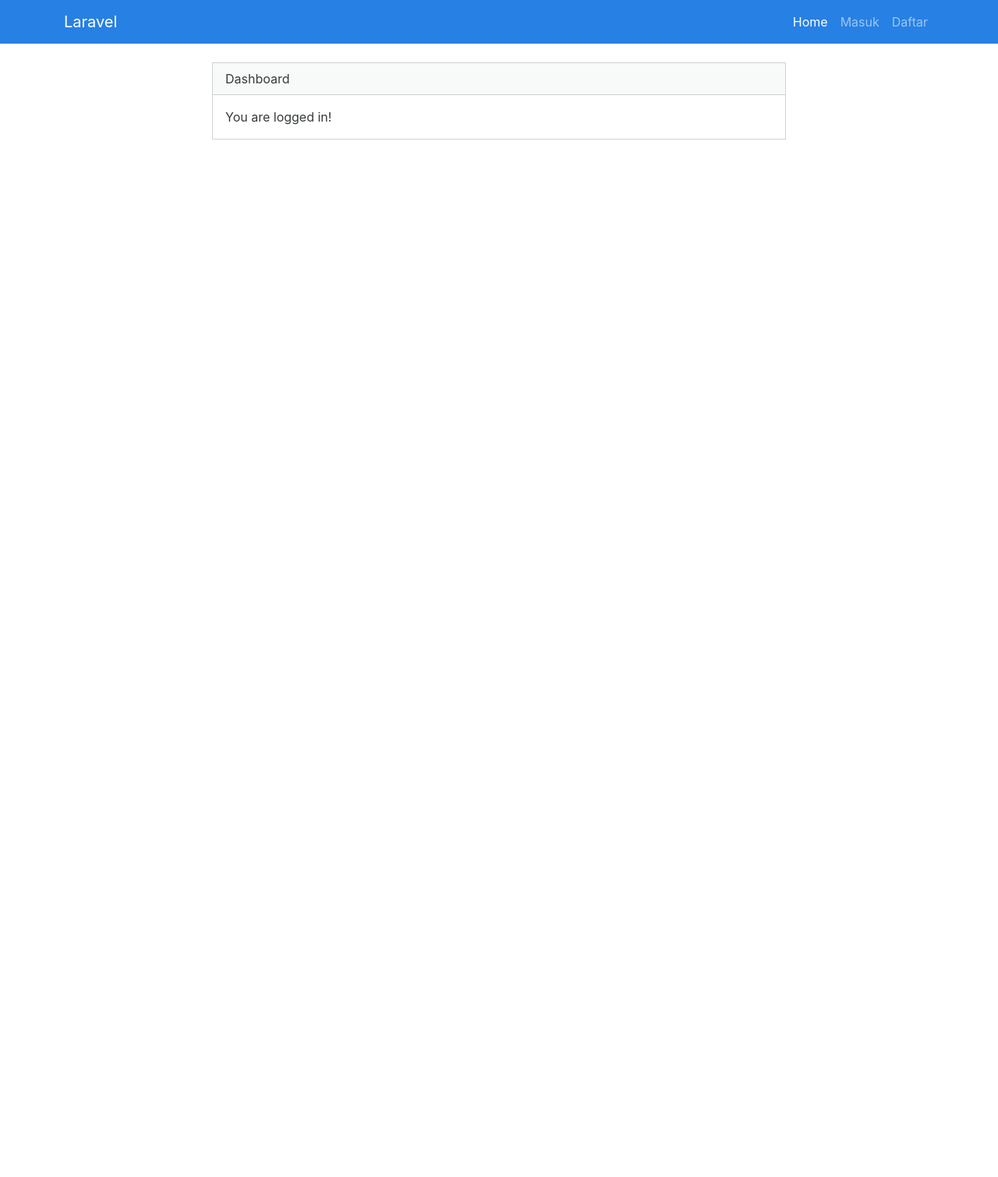
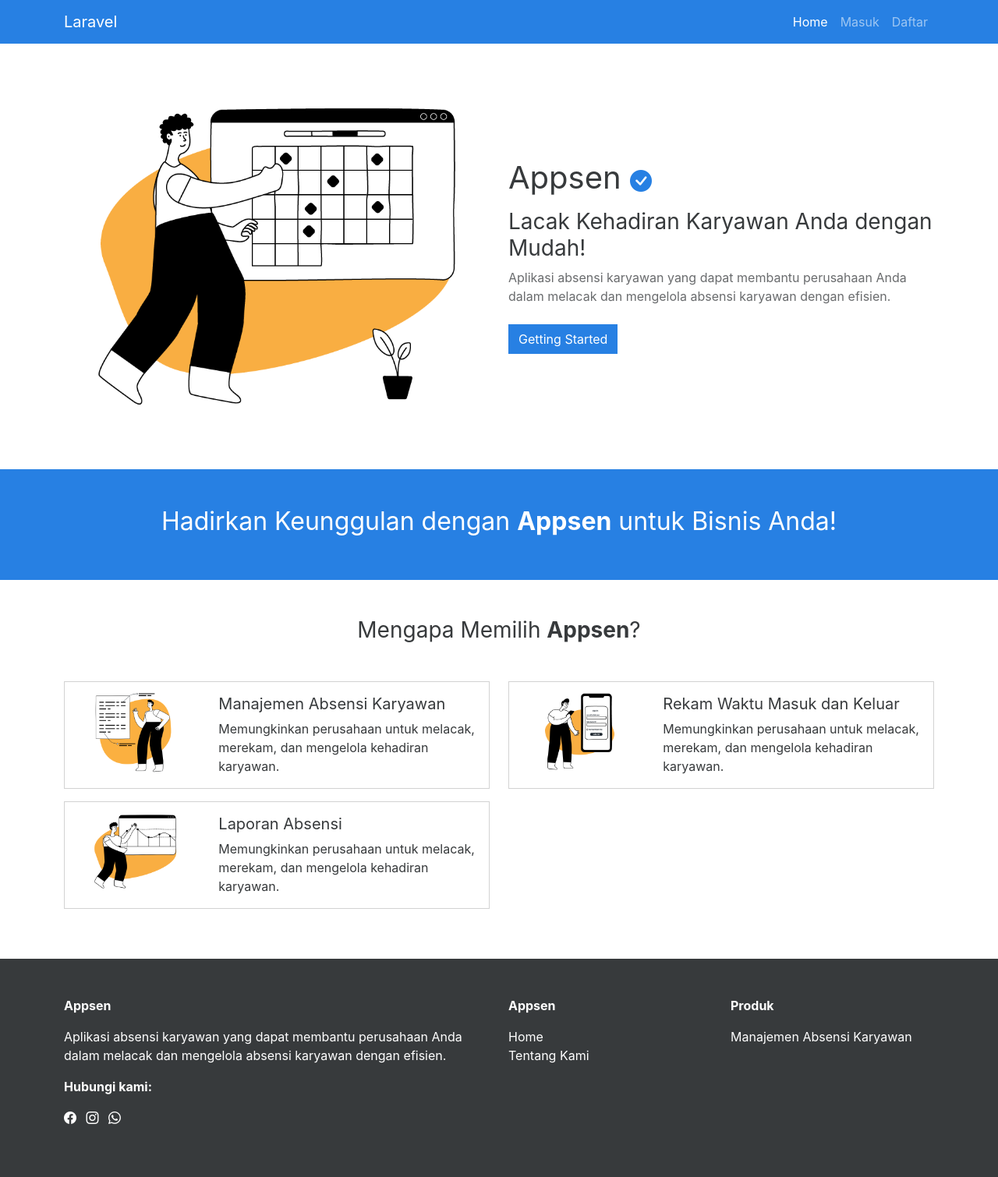
Before and after one commit to Avsholeh/appsen, a Laravel app: template resources/views/home.blade.php in a window 1280 px wide. Shown: the whole page at 78% size. Before the commit the page ends 179 px from the top, so only its background shows below. Run offline with Laravel 8, Linux system fonts and the light colour scheme; the template is opened without the code that fills it, so the values that code supplies are empty.

Commit message:
feat: home

```diff
--- a/resources/views/home.blade.php
+++ b/resources/views/home.blade.php
@@ -1,23 +1,131 @@
-@extends('layouts.app')
+<!DOCTYPE html>
+<html lang="{{ str_replace('_', '-', app()->getLocale()) }}">
 
-@section('content')
-<div class="container">
-    <div class="row justify-content-center">
-        <div class="col-md-8">
-            <div class="card">
-                <div class="card-header">{{ __('Dashboard') }}</div>
+<head>
+    <meta charset="utf-8">
+    <meta name="viewport" content="width=device-width, initial-scale=1">
+    <title>{{ config('app.name') }}</title>
+    <link href="{{ asset('css/app.css') }}" rel="stylesheet">
+</head>
 
-                <div class="card-body">
-                    @if (session('status'))
-                        <div class="alert alert-success" role="alert">
-                            {{ session('status') }}
-                        </div>
-                    @endif
+<body>
+    <header>
+        @include('partials.navbar')
+    </header>
+    <main>
 
-                    {{ __('You are logged in!') }}
+        <section class="container">
+            <div class="row">
+                <div class="col-12 col-sm-12 col-md-6">
+                    <img src="{{ asset('images/cartoon-date-picker.png') }}" class="img-fluid" loading="lazy">
+                </div>
+                <div class="col-12 col-sm-12 col-md-6 d-flex flex-column justify-content-center">
+                    <h1 class="pb-2">Appsen <i class="bi bi-check-circle-fill text-primary" style="font-size: .7em"></i></h1>
+                    <h3>Lacak Kehadiran Karyawan Anda dengan Mudah!</h3>
+                    <p class="text-muted pb-2">Aplikasi absensi karyawan yang dapat membantu perusahaan Anda dalam melacak
+                        dan mengelola absensi
+                        karyawan dengan efisien.</p>
+                    <div>
+                        <a href="{{ route('register') }}" class="btn btn-primary">Getting Started</a>
+                    </div>
                 </div>
             </div>
-        </div>
-    </div>
-</div>
-@endsection
+        </section>
+
+        <section class="bg-primary mb-5">
+            <div class="container text-white text-center py-5">
+                <h2>Hadirkan Keunggulan dengan <strong>Appsen</strong> untuk Bisnis Anda!</h2>
+            </div>
+        </section>
+
+        <section class="mb-5">
+            <div class="container">
+                <h3 class="text-center mb-5">Mengapa Memilih <strong>Appsen</strong>?</h3>
+                <div class="row">
+                    <div class="col-md-6">
+                        <div class="card mb-3" >
+                            <div class="row g-0">
+                                <div class="col-md-4 text-center">
+                                    <img src="{{ asset('images/cartoon-annotation.png') }}" alt="Manajemen Absensi Karyawan"
+                                        class="img-fluid" style="max-width: 70%">
+                                </div>
+                                <div class="col-md-8 card-body text-center text-lg-start">
+                                    <h5 class="card-title">Manajemen Absensi Karyawan</h5>
+                                    <p class="card-text">Memungkinkan perusahaan untuk melacak, merekam, dan mengelola kehadiran karyawan.</p>
+                                </div>
+                            </div>
+                        </div>
+                    </div>
+
+                    <div class="col-md-6 ">
+                        <div class="card mb-3" >
+                            <div class="row g-0">
+                                <div class="col-md-4 text-center">
+                                    <img src="{{ asset('images/cartoon-sign-in.png') }}" alt="Rekam Waktu Masuk dan Keluar"
+                                        class="img-fluid" style="max-width: 70%">
+                                </div>
+                                <div class="col-md-8 card-body text-center text-lg-start">
+                                    <h5 class="card-title">Rekam Waktu Masuk dan Keluar</h5>
+                                    <p class="card-text">Memungkinkan perusahaan untuk melacak, merekam, dan mengelola kehadiran karyawan.</p>
+                                </div>
+                            </div>
+                        </div>
+                    </div>
+                </div>
+
+                <div class="row">
+                    <div class="col-md-6">
+                        <div class="card mb-3" >
+                            <div class="row g-0">
+                                <div class="col-md-4 text-center">
+                                    <img src="{{ asset('images/cartoon-growth.png') }}" alt="Laporan Absensi"
+                                        class="img-fluid" style="max-width: 70%">
+                                </div>
+                                <div class="col-md-8 card-body text-center text-lg-start">
+                                    <h5 class="card-title">Laporan Absensi</h5>
+                                    <p class="card-text">Memungkinkan perusahaan untuk melacak, merekam, dan mengelola kehadiran karyawan.</p>
+                                </div>
+                            </div>
+                        </div>
+                    </div>
+                </div>
+            </div>
+        </section>
+
+        <footer class="bg-secondary text-white">
+            <div class="container py-5">
+                <div class="row">
+                    <div class="col-md-6">
+                        <p><strong>Appsen</strong></p>
+                        <p>Aplikasi absensi karyawan yang dapat membantu perusahaan Anda dalam melacak dan mengelola
+                            absensi
+                            karyawan dengan efisien.</p>
+                        <p><strong>Hubungi kami:</strong></p>
+                        <p>
+                            <i class="bi bi-facebook me-2"></i>
+                            <i class="bi bi-instagram me-2"></i>
+                            <i class="bi bi-whatsapp"></i>
+                        </p>
+                    </div>
+                    <div class="col-md-3">
+                        <p><strong>Appsen</strong></p>
+                        <ul>
+                            <li><a href="#" class="text-white">Home</a></li>
+                            <li><a href="#" class="text-white">Tentang Kami</a></li>
+                        </ul>
+                    </div>
+                    <div class="col-md-3">
+                        <p><strong>Produk</strong></p>
+                        <ul>
+                            <li>Manajemen Absensi Karyawan</li>
+                        </ul>
+                    </div>
+                </div>
+            </div>
+        </footer>
+    </main>
+
+    <script src="{{ asset('js/app.js') }}" defer></script>
+</body>
+
+</html>
```
Also changed, not shown: app/Http/Controllers/HomeController.php (+0 -15 lines).
